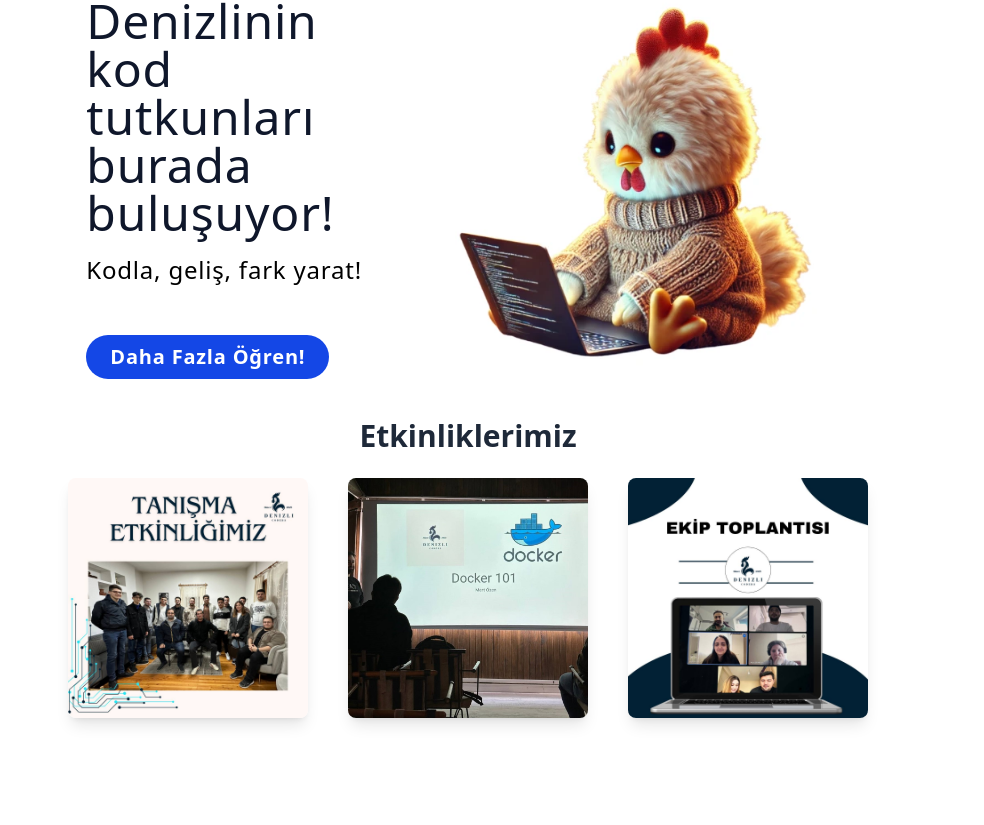
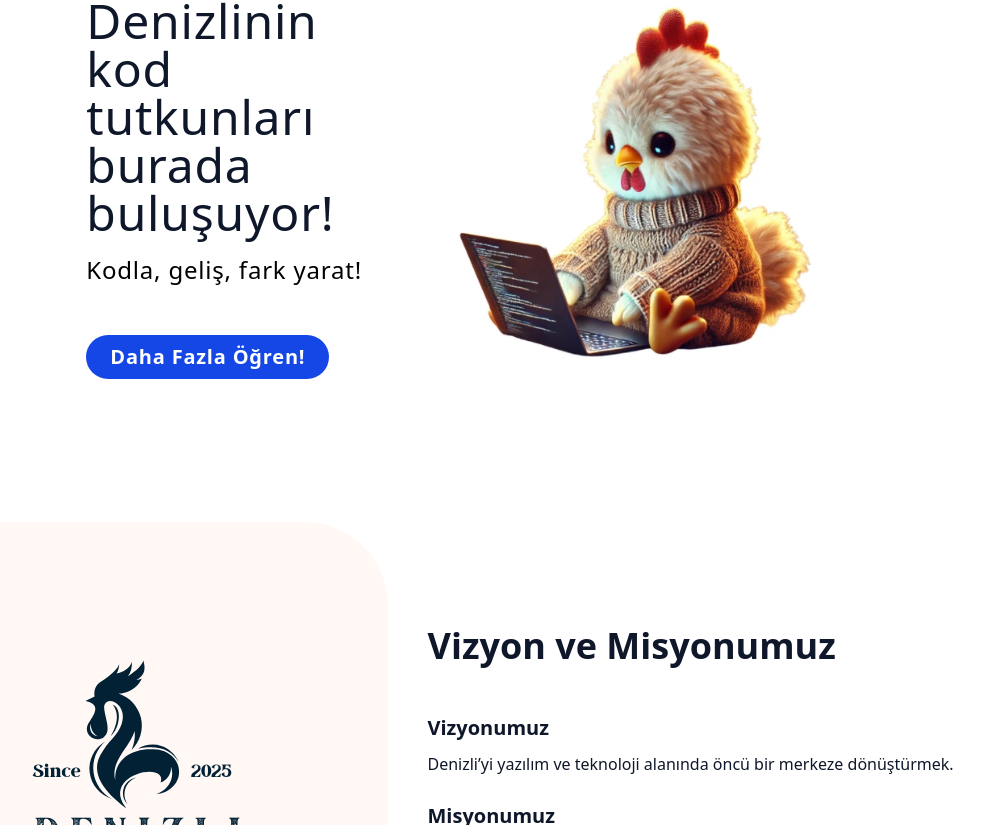
Before and after one commit to mertozen/denizli-coders-website, a React (Vite) app: page / in a window 1280 px wide. Shown: the part 303-1128 px from the top of the page, without its empty margins (172-1156 px from the left). Built offline with nearby package versions, Linux system fonts and the light colour scheme.

Commit message:
card components updated

```diff
--- a/src/App.tsx
+++ b/src/App.tsx
@@ -14,12 +14,68 @@ import datingevent from "./assets/datingevent.jpg";
 import docker101 from "./assets/docker101.jpg";
 import meet from "./assets/meet.jpg";
 import { useTranslation } from "react-i18next";
+import denizlicodersImage from "./assets/denizlicoders1.png";
+import educationImage from "./assets/egitimphoto.png";
+import projectImage from "./assets/projephoto.png";
 
 function App() {
   const telegram_link = "https://t.me/denizlicoders";
   const instagram_link = "https://www.instagram.com/denizlicoders/";
   const linkedin_link = "https://www.linkedin.com/company/denizli-coders/";
   const { t } = useTranslation();
+
+  const cardData = [
+    {
+      title: "Vizyon ve Misyonumuz",
+      paragraphs: [
+        {
+          heading: "Vizyonumuz",
+          content:
+            "Denizli’yi yazılım ve teknoloji alanında öncü bir merkeze dönüştürmek.",
+        },
+        {
+          heading: "Misyonumuz",
+          content:
+            "Yazılım tutkunlarını bir araya getirerek bilgi paylaşımını artırmak, etkinlikler ve eğitimlerle yerel yetenekleri geliştirmek.",
+        },
+      ],
+      image: denizlicodersImage,
+    },
+    {
+      title: "Eğitimler",
+      paragraphs: [
+        {
+          heading: "Denizli Coders Eğitimleri",
+          content:
+            "Alanında uzman eğitmenler ve konuklarla, yazılım dünyasında öne çıkan mimari ve teknolojileri öğrenin! Teorik bilgiyi pratik uygulamalarla birleştirerek kariyerinizi ileri taşıyın.",
+        },
+      ],
+      image: educationImage,
+    },
+    {
+      title: "Projeler",
+      paragraphs: [
+        {
+          content:
+            "Üyelerimizi projelere dahil ederek teknik destek ve gerçek iş deneyimi sunuyoruz.",
+        },
+      ],
+      image: projectImage,
+    },
+    {
+      title: t("Ekibimiz"),
+      paragraphs: [
+        {
+          heading: "",
+          content: "",
+        },
+      ],
+      image: denizli_coders_logo,
+    },
+  ];
+
+
+
   return (
     <>
       <div>
@@ -60,7 +116,8 @@ function App() {
         join_button={t("Bize Katıl!")}
         tg_url={telegram_link}
       />
-      <div id="navbar">
+
+      <div id="mainPage">
       <Menu
         rooster_coding_image={rooster_codes}
         main_header={t("Denizlinin kod tutkunları burada buluşuyor!")}
@@ -68,7 +125,17 @@ function App() {
         learn_more_button={t("Daha Fazla Öğren!")}/>
       </div>
 
-      <Card title={""} />
+      <main className="flex flex-col items-center space-y-32 py-32 px-4">
+      {cardData.map((item, index) => (
+        <Card
+          key={index}
+          title={item.title}
+          paragraphs={item.paragraphs}
+          image={item.image}
+        />
+      ))}
+    </main>
+
 
       <div id="events">
       <Events
--- a/src/components/Card.tsx
+++ b/src/components/Card.tsx
@@ -1,8 +1,31 @@
 interface CardProps {
   title: string;
+  paragraphs: { heading?: string; content: string }[];
+  image: string;
+
 }
-const Card: React.FC<CardProps> = ({ title }) => {
-  return <div><h1 className="text-3xl font-bold underline">{title}</h1></div>;
+
+const Card: React.FC<CardProps> = ({ title, paragraphs, image }) => {
+  return (
+    <section className="flex flex-row flex-wrap items-center gap-10 w-full max-w-[1161px] mx-auto max-md:flex-col">
+      <img
+        src={image}
+        alt={title}
+        className="flex-1 w-full max-w-[500px] max-h-[500px] aspect-square object-cover rounded-[84px] max-md:max-w-full"
+      />
+      <div className="flex flex-col flex-1 text-slate-900 max-md:max-w-full">
+        <h2 className="text-4xl font-bold mb-12">{title}</h2>
+        {paragraphs.map((p, i) => (
+          <div key={i} className="mb-6 text-base font-medium leading-7">
+            {p.heading && (
+              <h3 className="text-xl font-bold mb-2">{p.heading}</h3>
+            )}
+            <p>{p.content}</p>
+          </div>
+        ))}
+      </div>
+    </section>
+  );
 };
 
 export default Card;
--- a/src/components/Navbar.tsx
+++ b/src/components/Navbar.tsx
@@ -10,10 +10,10 @@ interface NavbarProps {
     tg_url: string;
   }
 
-  const Navbar: React.FC<NavbarProps> = ({logo, about_tag,events_tag, team_tag, join_button, tg_url}) => {
+const Navbar: React.FC<NavbarProps> = ({logo, about_tag,events_tag, team_tag, join_button, tg_url}) => {
     const { i18n } = useTranslation();
     const handleLanguageChange = (e: { target: { value: any; }; }) => {
-      const newLang = e.target.value;
+    const newLang = e.target.value;
       i18n.changeLanguage(newLang);
     }
 
@@ -21,7 +21,7 @@ interface NavbarProps {
     <nav className="bg-white fixed w-full z-20 top-0 shadow-md">
     <div className="max-w-screen-xl flex flex-wrap items-center justify-between mx-auto p-4">
     <div className="flex items-center">
-      <Link to="navbar" smooth={true} duration={500}>
+      <Link to="mainPage" smooth={true} duration={500}>
         <img src={logo} alt="Logo" className="w-[100px] sm:w-[150px] object-contain" />
       </Link>
     </div>
@@ -39,7 +39,7 @@ interface NavbarProps {
     </div>
 
     <div className="flex items-center gap-4">
-      <select value={i18n.language} onChange={handleLanguageChange} className="border border-gray-300 rounded px-2 py-1">
+      <select value={i18n.language} onChange={handleLanguageChange} className="border border-gray-300 rounded px-2 py-1 text-blue-700">
         <option value="tr">TR</option>
         <option value="en">EN</option>
       </select>
@@ -51,6 +51,7 @@ interface NavbarProps {
     </div>
 
     </div>
+
     </nav>
 
     )
```
Also changed, not shown: src/assets/egitimphoto.png (added), src/assets/projephoto.png (added).
